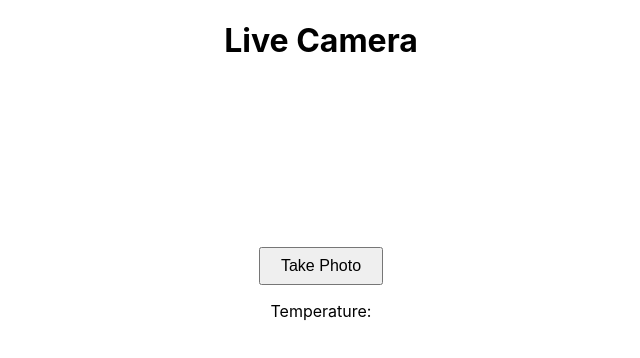
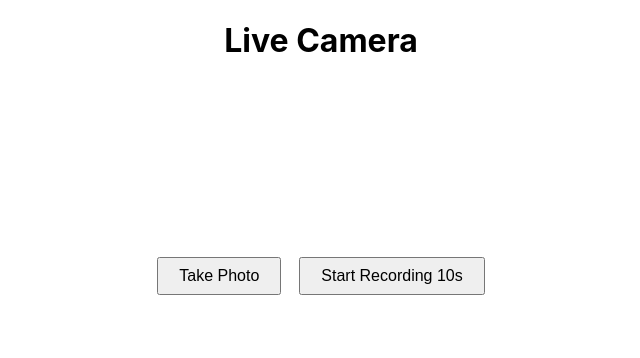
Before and after one commit to xlgraceli/ai_project, a React (Create React App) app: page / in a window 1280 px wide. Shown: the top 358 px of the page, without its empty margins (319-959 px from the left). Built offline with nearby package versions, Linux system fonts and the light colour scheme; no server answers.

Commit message:
video recording

```diff
--- a/package.json
+++ b/package.json
@@ -10,10 +10,14 @@
     "body-parser": "^1.20.2",
     "cors": "^2.8.5",
     "express": "^4.19.2",
+    "face-api.js": "^0.22.2",
+    "multer": "^1.4.5-lts.1",
     "react": "^18.3.1",
     "react-dom": "^18.3.1",
+    "react-media-recorder": "^1.6.6",
     "react-scripts": "5.0.1",
     "react-webcam": "^7.2.0",
+    "uuid": "^10.0.0",
     "web-vitals": "^2.1.4"
   },
   "scripts": {
--- a/src/components/Camera.css
+++ b/src/components/Camera.css
@@ -9,6 +9,13 @@
   margin-bottom: 15px;
 }
 
+.buttons{
+  display: flex;
+  justify-content: center;
+  gap: 18px;
+  margin-top: 10px;
+}
+
 .button{
   padding: 8px 20px;
   font-size: 16px;
--- a/src/components/Camera.js
+++ b/src/components/Camera.js
@@ -1,34 +1,90 @@
-import React, {useRef} from 'react';
+import React, {useRef, useState} from 'react';
 import Webcam from 'react-webcam';
 import axios from 'axios';
+import {v4 as uuidv4} from 'uuid';
 import './Camera.css';
 
 const Camera = () => {
   const webcamRef = useRef(null);
+  const mediaRecorderRef = useRef(null);
+  const [isRecording, setIsRecording] = useState(false);
+  const [videoBits, setVideoBits] = useState([]);
 
-  const capture = async () => {
+  const captureImage = async () => {
     const imageSrc = webcamRef.current.getScreenshot();
+    const imageId = uuidv4();
     if (imageSrc) {
-      await sendImageToApi(imageSrc);
+      await sendMediaToApi(imageSrc, imageId, 'image');
     }
   };
 
-  const sendImageToApi = async (imageData) => {
+  const sendMediaToApi = async (mediaData, mediaId, mediaType) => {
+    const formData = new FormData();
+    const blob = mediaType === 'image' ? dataURItoBlob(mediaData) : mediaData;
+    formData.append('media', blob, `${mediaId}.${mediaType === 'image' ? 'jpeg' : 'webm'}`);
+    formData.append('type', mediaType);
     try {
-      const response = await axios.post('http://localhost:5000/api/upload', { image: imageData });
+      const response = await axios.post('http://localhost:5000/api/upload', formData, {
+        headers: {
+          'Content-Type': 'multipart/form-data'
+        }
+      });
       console.log('API Response:', response.data);
     } catch (error) {
-      console.error('Error sending image to API:', error);
+      console.error('Error sending media to API:', error);
     }
+  };
+
+  const dataURItoBlob = (dataURI) => {
+    const byteString = atob(dataURI.split(',')[1]);
+    const mimeString = dataURI.split(',')[0].split(':')[1].split(';')[0];
+    const ab = new ArrayBuffer(byteString.length);
+    const ia = new Uint8Array(ab);
+    for (let i = 0; i < byteString.length; i++) {
+      ia[i] = byteString.charCodeAt(i);
+    }
+    return new Blob([ab], { type: mimeString });
+  };
+
+  const startRecording = () => {
+    setIsRecording(true);
+    setVideoBits([]);
+    const stream = webcamRef.current.stream;
+    const mediaRecorder = new MediaRecorder(stream, { mimeType: 'video/webm' });
+
+    mediaRecorder.ondataavailable = (event) => {
+      if (event.data.size > 0) {
+        setVideoBits((prev) => [...prev, event.data]);
+      }
+    };
+
+    mediaRecorder.onstop = async () => {
+      const videoBlob = new Blob(videoBits, { type: 'video/webm' });
+      const videoId = uuidv4();
+      await sendMediaToApi(videoBlob, videoId, 'video');
+      setIsRecording(false);
+    };
+
+    mediaRecorderRef.current = mediaRecorder;
+    mediaRecorder.start();
+
+    setTimeout(() => {
+      mediaRecorderRef.current.stop();
+    }, 10000);
   };
 
   return (
     <div className="camera">
       <Webcam className="mirrored" audio={false} ref={webcamRef} screenshotFormat="image/jpeg" />
-      <button className="button" onClick={capture}>Take Photo</button>
-      <p>Temperature: </p>
+      <div className='buttons'>
+        <button className="button" onClick={captureImage}>Take Photo</button>
+        <button className="button" onClick={startRecording} disabled={isRecording}>
+          {isRecording ? 'Recording...' : 'Start Recording 10s'}
+        </button>
+      </div>
+
     </div>
   );
 };
 
-  export default Camera;
+export default Camera;
```
Also changed, not shown: 2 other files (tests, documents, lock files or other folders).
